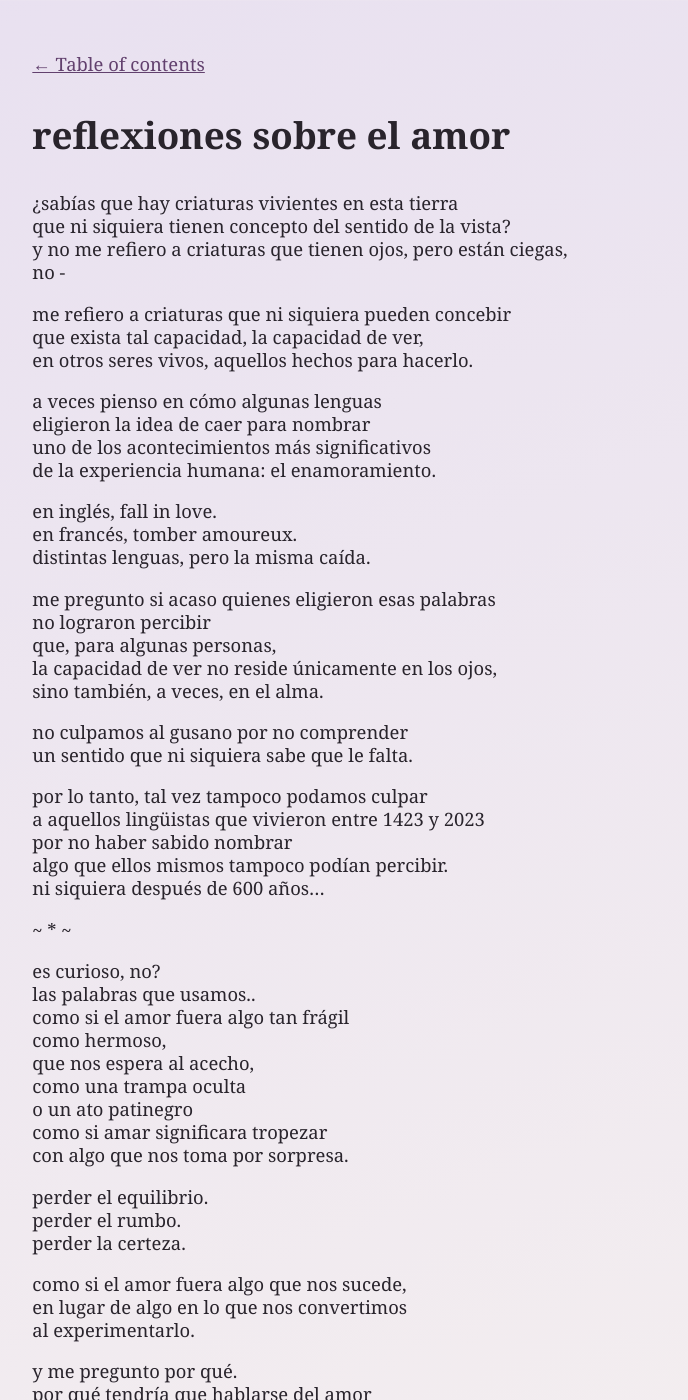
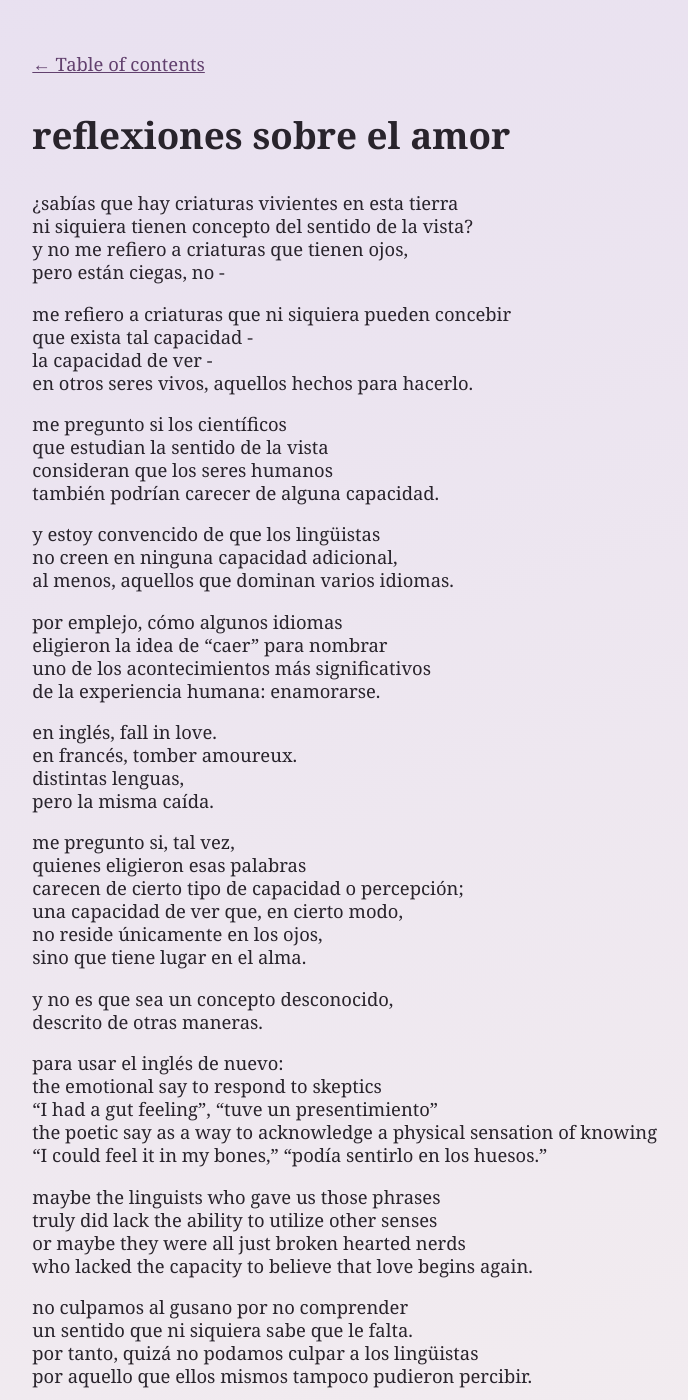
Before and after one commit to takeshelter44-create/x, a Jekyll site: the page built from reflexiones.md, in a window 1280 px wide and 1400 px high. Shown: the whole window, without its empty margins (289-977 px from the left). Built offline with Jekyll 4.4.1, drawn with Linux system fonts in a browser that asks for light colours; some of the changed text lies outside the part shown.

Commit message:
Improve clarity and flow in reflexiones.md
Refined language and structure in reflexiones.md to enhance clarity and flow. Adjusted phrasing and punctuation for better readability.

```diff
--- a/reflexiones.md
+++ b/reflexiones.md
@@ -5,72 +5,99 @@ order: 1
 ---
 
 ¿sabías que hay criaturas vivientes en esta tierra
-que ni siquiera tienen concepto del sentido de la vista?
-y no me refiero a criaturas que tienen ojos, pero están ciegas,
-no -
+ni siquiera tienen concepto del sentido de la vista?
+y no me refiero a criaturas que tienen ojos,
+pero están ciegas, no -
 
 me refiero a criaturas que ni siquiera pueden concebir
-que exista tal capacidad, la capacidad de ver,
+que exista tal capacidad -
+la capacidad de ver -
 en otros seres vivos, aquellos hechos para hacerlo.
 
-a veces pienso en cómo algunas lenguas
-eligieron la idea de caer para nombrar
+me pregunto si los científicos
+que estudian la sentido de la vista
+consideran que los seres humanos
+también podrían carecer de alguna capacidad.
+
+y estoy convencido de que los lingüistas
+no creen en ninguna capacidad adicional,
+al menos, aquellos que dominan varios idiomas.
+
+por emplejo, cómo algunos idiomas
+eligieron la idea de "caer" para nombrar
 uno de los acontecimientos más significativos
-de la experiencia humana: el enamoramiento.
+de la experiencia humana: enamorarse.
 
 en inglés, fall in love.
 en francés, tomber amoureux.
-distintas lenguas, pero la misma caída.
+distintas lenguas,
+pero la misma caída.
 
-me pregunto si acaso quienes eligieron esas palabras
-no lograron percibir
-que, para algunas personas,
-la capacidad de ver no reside únicamente en los ojos,
-sino también, a veces, en el alma.
+me pregunto si, tal vez,
+quienes eligieron esas palabras
+carecen de cierto tipo de capacidad o percepción;
+una capacidad de ver que, en cierto modo,
+no reside únicamente en los ojos,
+sino que tiene lugar en el alma.
+
+y no es que sea un concepto desconocido,
+descrito de otras maneras.
+
+para usar el inglés de nuevo:
+the emotional say to respond to skeptics
+"I had a gut feeling", "tuve un presentimiento"
+the poetic say as a way to acknowledge a physical sensation of knowing
+"I could feel it in my bones," "podía sentirlo en los huesos."
+
+maybe the linguists who gave us those phrases
+truly did lack the ability to utilize other senses
+or maybe they were all just broken hearted nerds
+who lacked the capacity to believe that love begins again.
 
 no culpamos al gusano por no comprender
 un sentido que ni siquiera sabe que le falta.
+por tanto, quizá no podamos culpar a los lingüistas
+por aquello que ellos mismos tampoco pudieron percibir.
 
-por lo tanto, tal vez tampoco podamos culpar
-a aquellos lingüistas que vivieron entre 1423 y 2023
-por no haber sabido nombrar
-algo que ellos mismos tampoco podían percibir.
-ni siquiera después de 600 años…
+...
 
-~ * ~
+~*~
 
 es curioso, no?
-las palabras que usamos..
-como si el amor fuera algo tan frágil
-como hermoso,
+las palabras que usamos, en inglés,
+como si el amor fuera algo
+tan frágil como hermoso
+
 que nos espera al acecho,
-como una trampa oculta
-o un ato patinegro
+como una trampa oculta, o o un gato patinegro
 como si amar significara tropezar
 con algo que nos toma por sorpresa.
 
 perder el equilibrio.
-perder el rumbo.
+perder el enfocar.
 perder la certeza.
 
-como si el amor fuera algo que nos sucede,
-en lugar de algo en lo que nos convertimos
-al experimentarlo.
+como si el amor fuera una entidad
+que perdura en nuestra contra,
+en lugar de una forma de energía
+que fluye a través de nosotros; una fuerza
+que nos brinda la capacidad de llegar a ser.
 
-y me pregunto por qué.
+y me pregunto, por qué?
 por qué tendría que hablarse del amor
-con el lenguaje de las caídas?
+con el lenguaje de las caídas, y de pérdida?
 
 por qué aquello que debería permitirnos
 ver con mayor claridad
 se describe como si nos hiciera
-perder el rumbo?
+perder el enfocar?
 
-porque, para mí,
+porque, para mí, experimentar el amor
 debería ser algo muy distinto.
 no debería hacernos tropezar.
-no debería infligirnos heridas.
+no debería inspirarnos miedo.
 
+para mí, experimentar el amor
 debería despertarnos.
 
 una experiencia tan profunda
@@ -181,6 +208,8 @@ solo el permiso de existir,
 de ser amada
 y de sentirme a salvo.
 
+~*~
+
 tal vez eso sea lo que nuestro lenguaje
 no ha logrado expresar en tantos siglos.
 que el amor, en su forma más pura,
```
